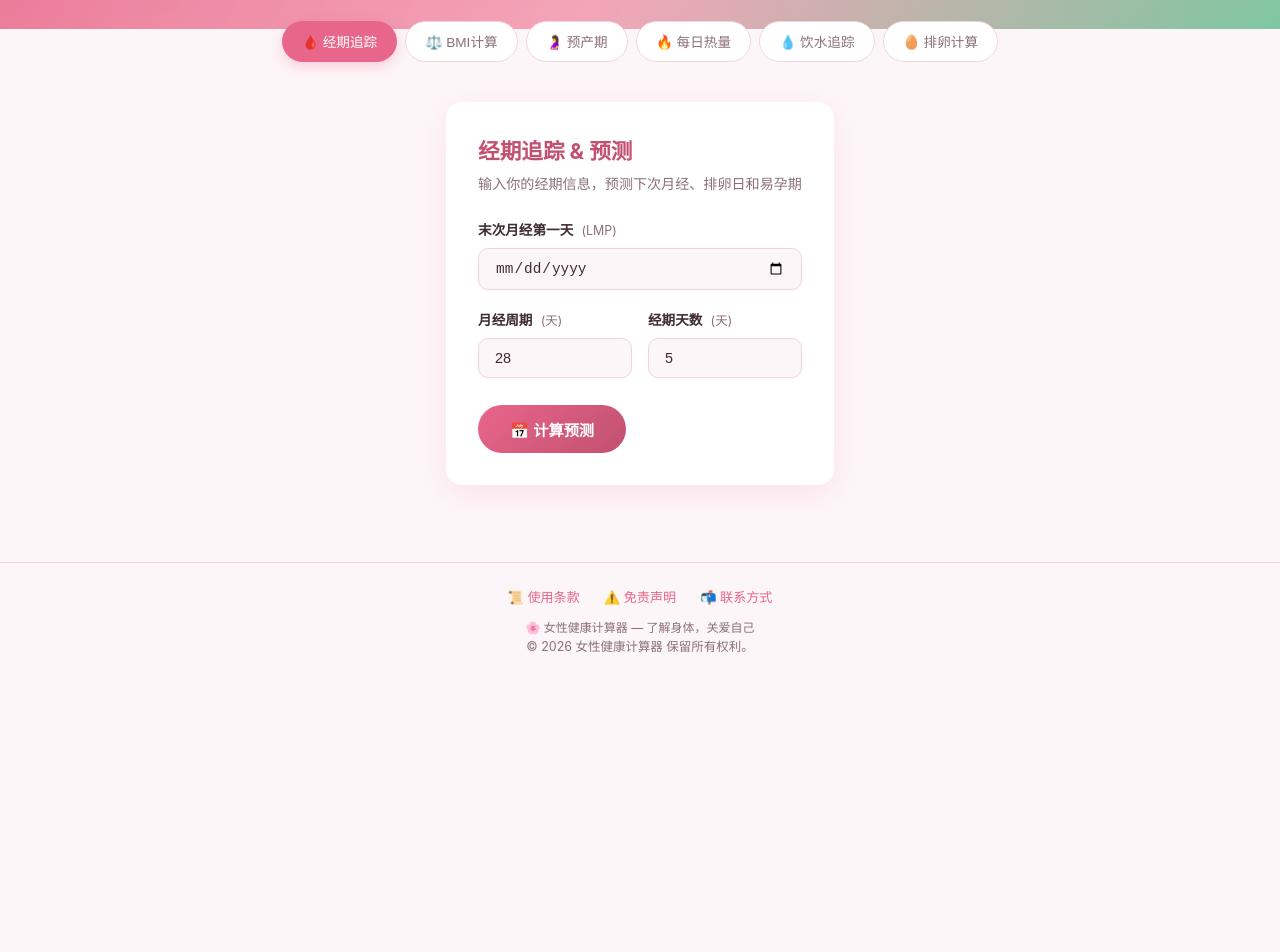
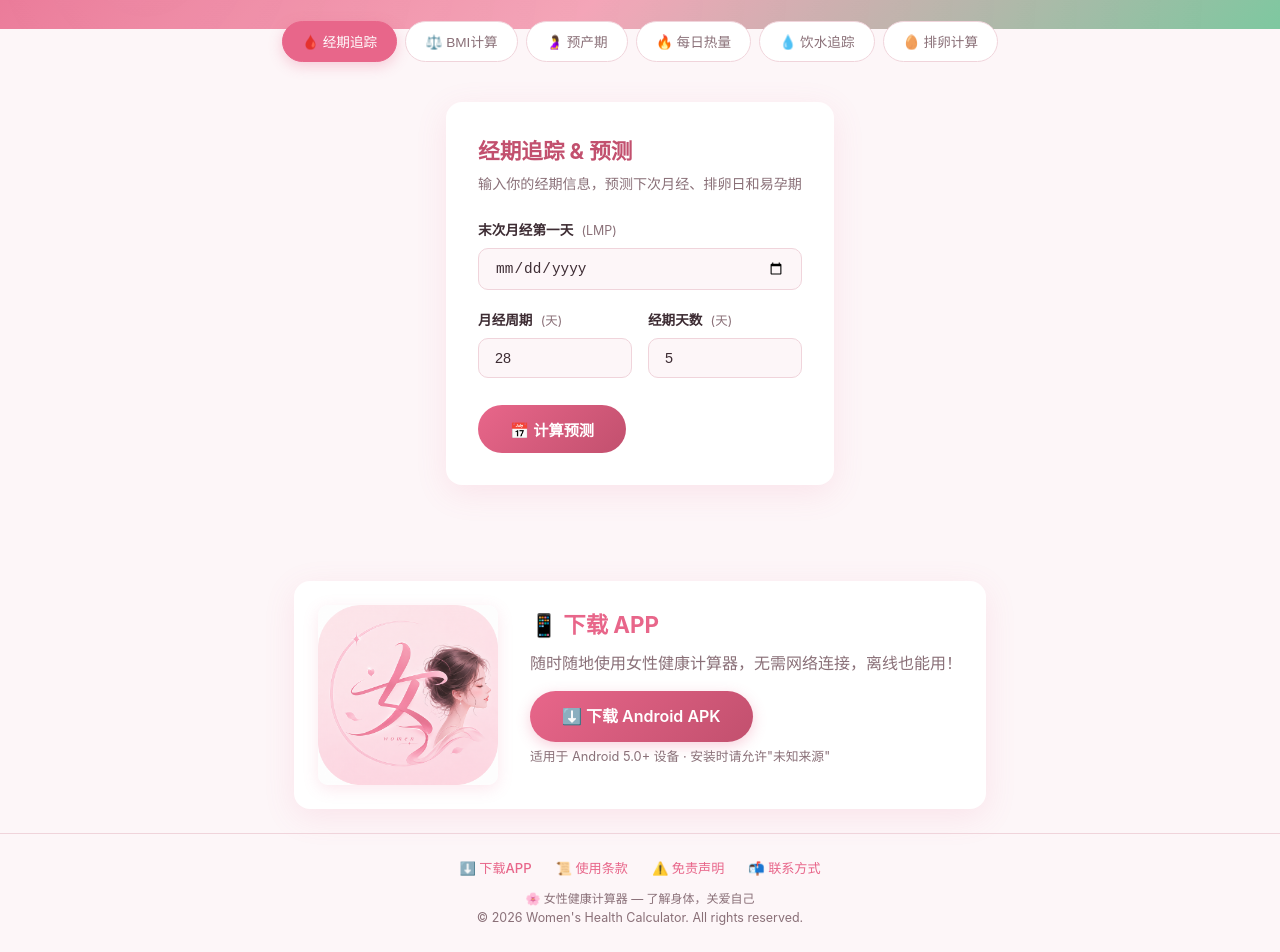
Before and after one commit to vicvv666/womenshealth, a plain HTML site: page index.html in a window 1280 px wide. Shown: the part 119-1071 px from the top of the page. Before the commit the page ends 800 px from the top, so only its background shows below. Drawn offline with Linux system fonts and the light colour scheme.

Commit message:
更新: 新APP封面图标 + APK下载区 + footer下载链接 + APK内下载功能

```diff
--- a/index.html
+++ b/index.html
@@ -12,7 +12,7 @@
 <meta name="referrer" content="strict-origin-when-cross-origin">
 <meta http-equiv="X-Content-Type-Options" content="nosniff">
 <meta http-equiv="X-Frame-Options" content="DENY">
-<meta http-equiv="Content-Security-Policy" content="default-src 'self' 'unsafe-inline' 'unsafe-eval'; style-src 'self' 'unsafe-inline'; script-src 'self' 'unsafe-inline' 'unsafe-eval'; mailto:">
+<meta http-equiv="Content-Security-Policy" content="default-src 'self' 'unsafe-inline' 'unsafe-eval' https://github.com https://raw.githubusercontent.com; style-src 'self' 'unsafe-inline'; script-src 'self' 'unsafe-inline' 'unsafe-eval'; img-src 'self' data: https://github.com https://raw.githubusercontent.com; connect-src 'self' https://github.com https://raw.githubusercontent.com; mailto:">
 <meta name="theme-color" content="#e8668a">
 <meta property="og:title" content="女性健康计算器 | Women's Health Calculator">
 <meta property="og:description" content="经期追踪、BMI计算、预产期、每日热量、饮水追踪、排卵计算 — 多功能健康管理工具">
@@ -596,6 +596,74 @@
  .footer-links { gap: 1rem; }
  }
 
+ /* APP Download Section */
+ .app-download-section {
+ max-width: 900px;
+ margin: 1.5rem auto;
+ padding: 0 1rem;
+ }
+ .app-download-card {
+ background: var(--surface);
+ border-radius: var(--radius);
+ box-shadow: var(--shadow-lg);
+ overflow: hidden;
+ display: flex;
+ align-items: center;
+ gap: 2rem;
+ padding: 1.5rem;
+ }
+ .app-cover-img {
+ width: 180px;
+ height: 180px;
+ border-radius: var(--radius-sm);
+ object-fit: cover;
+ flex-shrink: 0;
+ box-shadow: 0 4px 16px rgba(232,102,138,0.15);
+ }
+ .app-download-info h2 {
+ font-size: 1.4rem;
+ color: var(--primary);
+ margin-bottom: 0.5rem;
+ }
+ .app-download-info p {
+ color: var(--text-muted);
+ margin-bottom: 1rem;
+ line-height: 1.5;
+ }
+ .btn-download {
+ display: inline-block;
+ background: linear-gradient(135deg, #e8668a, #c2506e);
+ color: white !important;
+ padding: 0.8rem 2rem;
+ border-radius: 50px;
+ font-size: 1rem;
+ font-weight: 600;
+ text-decoration: none;
+ transition: all 0.3s ease;
+ box-shadow: 0 4px 14px rgba(232,102,138,0.3);
+ }
+ .btn-download:hover {
+ transform: translateY(-2px);
+ box-shadow: 0 6px 20px rgba(232,102,138,0.4);
+ }
+ .download-hint {
+ font-size: 0.8rem;
+ color: var(--text-muted);
+ margin-top: 0.3rem;
+ margin-bottom: 0;
+ }
+ @media (max-width: 600px) {
+ .app-download-card {
+ flex-direction: column;
+ text-align: center;
+ gap: 1rem;
+ }
+ .app-cover-img {
+ width: 140px;
+ height: 140px;
+ }
+ }
+
  /* Responsive */
  @media (max-width: 600px) {
  .header h1 { font-size: 1.5rem; }
@@ -922,8 +990,24 @@
 
 </main>
 
+<!-- ========== APP 下载区 ========== -->
+<div class="app-download-section" id="app-download">
+ <div class="app-download-card">
+ <img src="app-cover.png" alt="女性健康计算器 APP" class="app-cover-img" loading="lazy">
+ <div class="app-download-info">
+ <h2 data-i18n="download_title">📱 下载 APP</h2>
+ <p data-i18n="download_desc">随时随地使用女性健康计算器，无需网络连接，离线也能用！</p>
+ <a href="https://github.com/vicvv666/womenshealth/raw/main/womens-health-calculator-debug.apk" class="btn-download" download>
+ <span data-i18n="download_btn">⬇️ 下载 Android APK</span>
+ </a>
+ <p class="download-hint" data-i18n="download_hint">适用于 Android 5.0+ 设备 · 安装时请允许"未知来源"</p>
+ </div>
+ </div>
+</div>
+
 <footer class="footer" role="contentinfo">
  <div class="footer-links">
+ <a href="https://github.com/vicvv666/womenshealth/raw/main/womens-health-calculator-debug.apk" download data-i18n="footer_link_download">⬇️ 下载APP</a>
  <a href="javascript:void(0)" onclick="openModal('terms')" data-i18n="footer_link_terms">📜 使用条款</a>
  <a href="javascript:void(0)" onclick="openModal('disclaimer')" data-i18n="footer_link_disclaimer">⚠️ 免责声明</a>
  <a href="javascript:void(0)" onclick="openModal('contact')" data-i18n="footer_link_contact">📬 联系方式</a>
@@ -1094,6 +1178,11 @@ const i18n = {
   footer_contact_note: '我们将在合理时间内回复您的来信。',
   footer_brand: '🌸 女性健康计算器 — 了解身体，关爱自己',
  footer_copyright: '© 2026 女性健康计算器 保留所有权利。',
+ footer_link_download: '⬇️ 下载APP',
+ download_title: '📱 下载 APP',
+ download_desc: '随时随地使用女性健康计算器，无需网络连接，离线也能用！',
+ download_btn: '⬇️ 下载 Android APK',
+ download_hint: '适用于 Android 5.0+ 设备 · 安装时请允许"未知来源"',
  alert_select_lmp: '请选择末次月经日期',
   alert_input_hw: '请输入身高和体重',
   alert_fill_all: '请填写完整信息',
@@ -1224,6 +1313,11 @@ const i18n = {
   footer_contact_note: '我們將在合理時間內回覆您的來信。',
   footer_brand: '🌸 女性健康計算器 — 了解身體，關愛自己',
  footer_copyright: '© 2026 女性健康計算器 保留所有權利。',
+ footer_link_download: '⬇️ 下載APP',
+ download_title: '📱 下載 APP',
+ download_desc: '隨時隨地使用女性健康計算器，無需網路連線，離線也能用！',
+ download_btn: '⬇️ 下載 Android APK',
+ download_hint: '適用於 Android 5.0+ 裝置 · 安裝時請允許「未知來源」',
  alert_select_lmp: '請選擇末次月經日期',
   alert_input_hw: '請輸入身高和體重',
   alert_fill_all: '請填寫完整資訊',
@@ -1353,7 +1447,12 @@ const i18n = {
   footer_contact_desc: 'For questions, suggestions, or feedback, please reach out to us:',
   footer_contact_note: 'We will respond to your message within a reasonable time.',
  footer_brand: "🌸 Women's Health Calculator — Know your body, care for yourself",
-  footer_copyright: '© 2026 Women\'s Health Calculator. All rights reserved.',
+ footer_copyright: '© 2026 Women\\'s Health Calculator. All rights reserved.',
+ footer_link_download: '⬇️ Download APP',
+ download_title: '📱 Download APP',
+ download_desc: 'Use the Women\\'s Health Calculator anytime, anywhere — works offline without internet!',
+ download_btn: '⬇️ Download Android APK',
+ download_hint: 'For Android 5.0+ devices · Allow "Unknown sources" to install',
  alert_select_lmp: 'Please select the first day of your last period',
   alert_input_hw: 'Please enter your height and weight',
   alert_fill_all: 'Please fill in all information',
```
Also changed, not shown: app-cover.png (added), 1 other file. Lines whose indentation alone changed are shown as unchanged.
